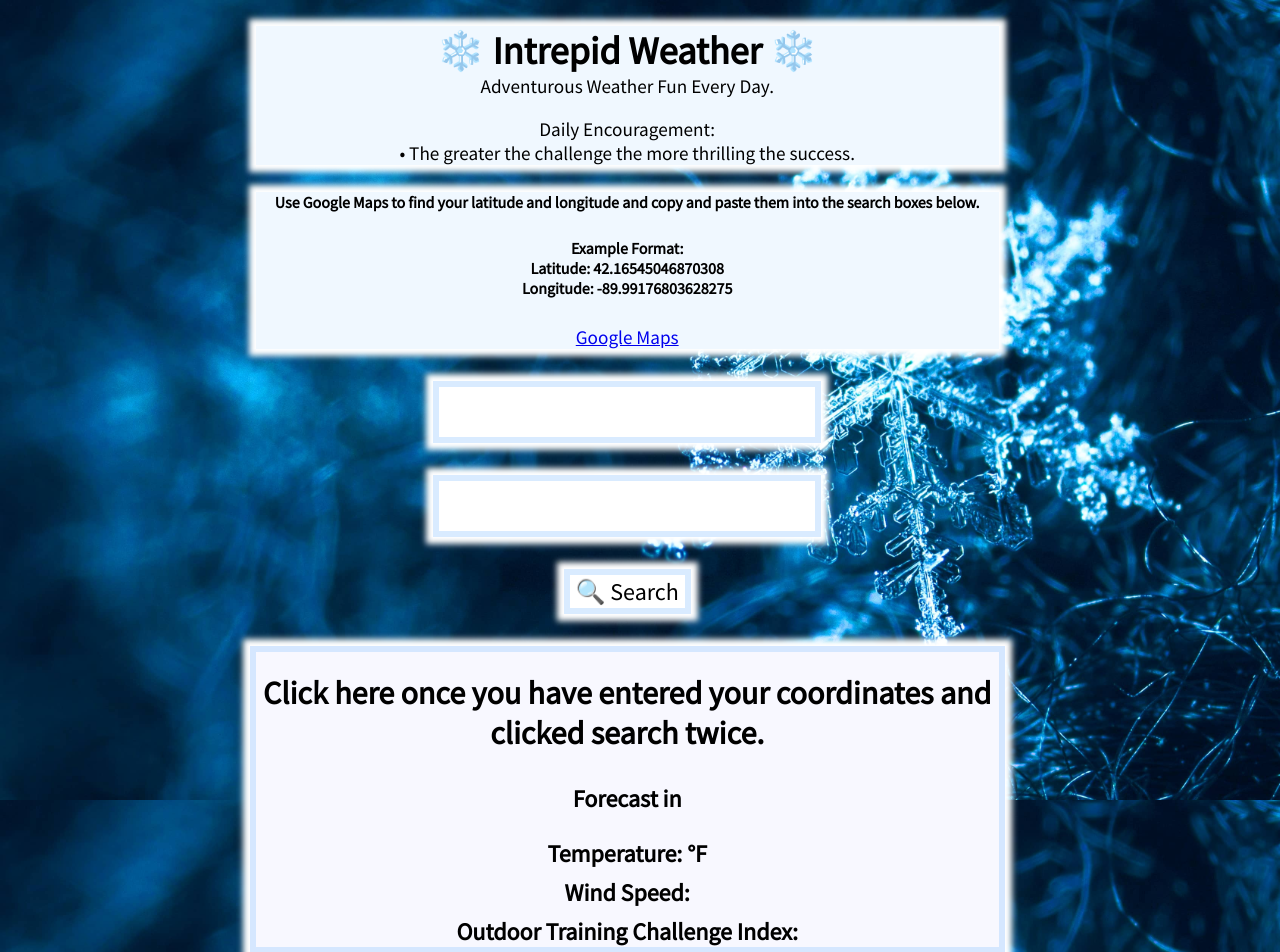
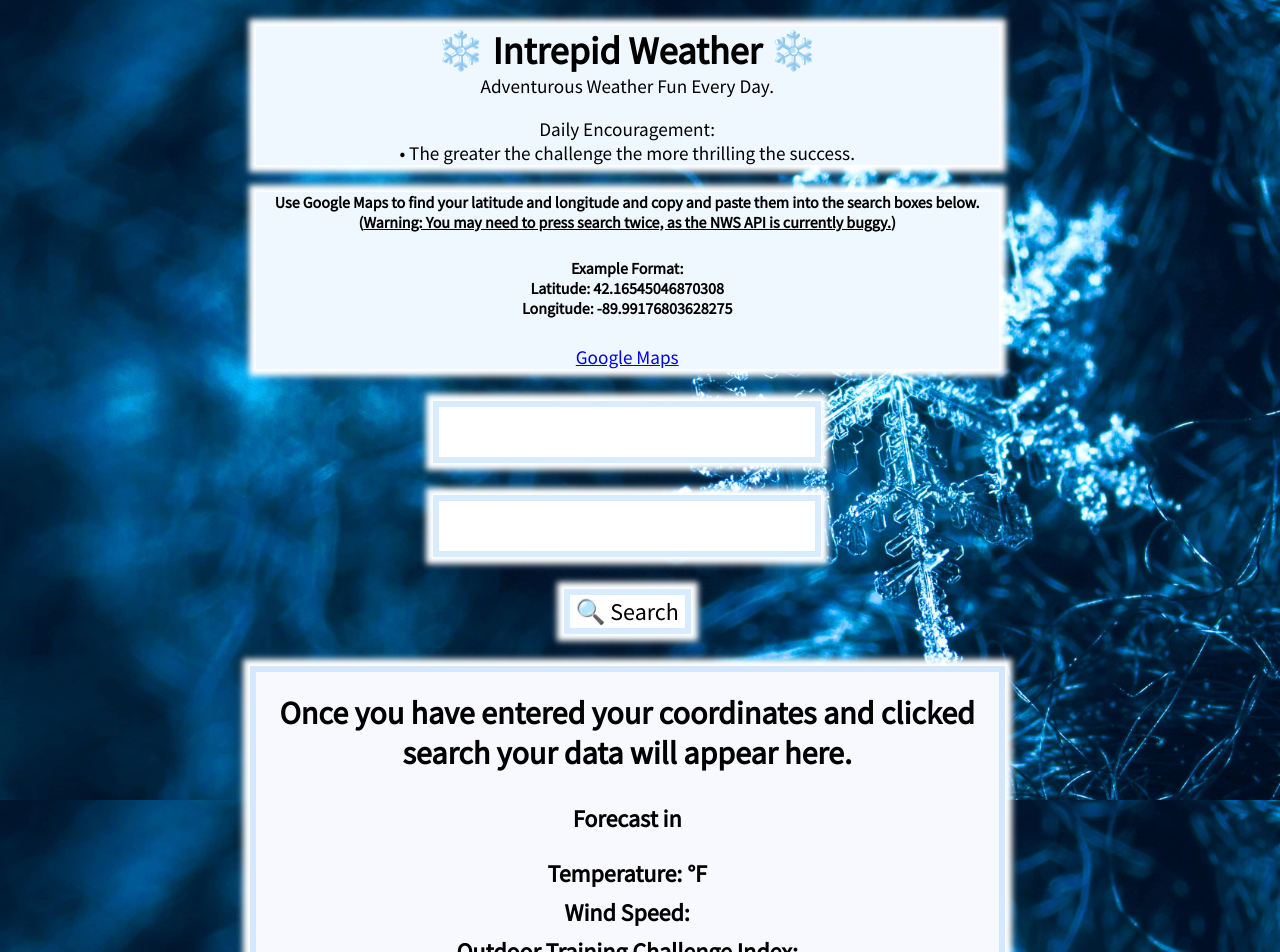
Before and after one commit to jonathanlangner/weatherit-app, a React (Create React App) app: page / in a window 1280 px wide. Shown: the top 952 px of the page. Built offline with nearby package versions, Linux system fonts and the light colour scheme.

Commit message:
Reduced Number of Clicks Required For Interface.
Reduced Number of Clicks Required For Interface.

```diff
--- a/src/components/Forecast.jsx
+++ /dev/null
@@ -1,93 +0,0 @@
-/*Makes a request from weather API and renders three day forecast.*/
-import {useState} from 'react';
-
-const Forecast = function(weatherData){
-
-    let [cityState, setCityState] = useState();
-    let [day, setDay] = useState();
-    let [detailedForecast, setDetailedForecast] = useState();
-    let [temperature, setTemperature] = useState();
-    let [windSpeed, setWindSpeed] = useState();
-    let [challengeIndex, setChallengeIndex] = useState();
-
-    const calculateChallengeFactor = function(temperature){
-      if(temperature <= -20){
-        return 10;
-      }
-      if(temperature <= -10){
-        return 9;
-      }
-      if(temperature <= 0){
-        return 8;
-      }
-      if(temperature <= 10){
-        return 7;
-      }
-      if(temperature <= 20){
-        return 6;
-      }
-      if(temperature <= 30){
-        return 5;
-      }
-      if(temperature <= 40){
-        return 4;
-      }
-      if(temperature <= 50){
-        return 3;
-      }
-      if(temperature <= 60){
-        return 3;
-      }
-      if(temperature <= 70){
-        return 5;
-      }
-      if(temperature <= 80){
-        return 7;
-      }
-      if(temperature <= 99){
-        return 9;
-      }
-      if(temperature >= 100){
-        return 10;
-      }
-
-    }
-
-    const handleData = function(){
-        const shortenCall = weatherData.weatherData.weatherData;
-        const finalCityStateValue = shortenCall.locationData.properties.city;
-        cityState = finalCityStateValue + ", " + shortenCall.locationData.properties.state;
-        setCityState(cityState);
-        let parseDate = (shortenCall.forecastData.properties.periods[0].startTime).slice(0, -15);
-        day = shortenCall.forecastData.properties.periods[0].name + " " + parseDate;
-        setDay(day);
-       detailedForecast = shortenCall.forecastData.properties.periods[0].detailedForecast;
-       setDetailedForecast(detailedForecast);
-       temperature = shortenCall.forecastData.properties.periods[0].temperature;
-       setTemperature(temperature);
-       let windDirection = shortenCall.forecastData.properties.periods[0].windDirection;
-       windSpeed = shortenCall.forecastData.properties.periods[0].windSpeed + " out of the " + windDirection;
-       setWindSpeed(windSpeed);
-       challengeIndex = calculateChallengeFactor(temperature) + " out of 10";
-       setChallengeIndex(challengeIndex);
-    }
-
-    return(
-        <div onClick={handleData}>
-            <div className="weather-forecast">
-            <h1>Click here once you have entered your coordinates and clicked search twice.</h1>
-                    <h2 className="forecast-element">Forecast in {cityState}</h2>
-                    <h4 className="forecast-element banner">{day} </h4>
-                    <h4 className="forecast-element"> {detailedForecast} </h4>
-                    <h4 className="forecast-element">Temperature: {temperature}°F </h4>
-                    <h4 className="forecast-element">Wind Speed: {windSpeed}</h4>
-                    <h4 className="forecast-element">Outdoor Training Challenge Index: {challengeIndex}</h4>
-            </div>
-        </div>
-
-    );
-
-}
-
-
-export {Forecast};
--- a/src/components/Search.jsx
+++ b/src/components/Search.jsx
@@ -1,5 +1,4 @@
 import React, {useState } from 'react';
-import { Forecast } from './Forecast';
 
 let output = 0;
 let temp = 0;
@@ -8,40 +7,74 @@ let jsonCords = 0;
 let finData = 0;
 let dataCopy = 0;
 let locationData;
+let reclickVal = false;
 
+const updateData = function(){};
+const handleSubmit = async function(event){};
 /*Has the initial site layout with search bar.*/
 const getLatLong = async function(){
   try{
     const response = await fetch(`https://api.weather.gov/points/${output}`);
     jsonCords = await response.json();
-    getForecast();
+    console.log(jsonCords);
+  }catch(error){
+    console.log("error", error);
+  }try{
+    const response = await fetch(`https://api.weather.gov/points/${output}`);
+    jsonCords = await response.json();
+    await getForecast();
     locationData = jsonCords.properties.relativeLocation;
   }catch(error){
     console.log("error", error);
   }
 }
 const getForecast = async function(){
-  try{
+ try{
     temp = await fetch(jsonCords.properties.forecast);
     finData = await temp.json();
     dataCopy = finData;
+  }
+  catch(error){
+    console.log("error", error);
+    try{
+      temp = await fetch(jsonCords.properties.forecast);
+      finData = await temp.json();
+      dataCopy = finData;
+    }catch{
 
-  }catch(error){
-    console.log("error", error);
+    }console.log("error", error);
   }
 }
 
 const Search = function(){
   let [forecastData, setData] = useState(finData);
   const [inputs, setInputs] = useState({});
+  const inputElement = React.useRef(null);
 
+  let [cityState, setCityState] = useState();
+  let [day, setDay] = useState();
+  let [detailedForecast, setDetailedForecast] = useState();
+  let [temperature, setTemperature] = useState();
+  let [windSpeed, setWindSpeed] = useState();
+  let [challengeIndex, setChallengeIndex] = useState();
 
   const handleChange = event => {
     const name = event.target.name;
     const value = event.target.value;
     setInputs(values => ({...values, [name]: value}))
   };
-  const updateData = function(){
+
+  const updateOutput = function(){
+    let latitude = parseFloat(inputs.latitude).toFixed(4);
+    let longitude = parseFloat(inputs.longitude).toFixed(4);
+    output = `${latitude},${longitude}`;
+  }
+
+  const handleSubmit = async function(event){
+    event.preventDefault();
+    let latitude = parseFloat(inputs.latitude).toFixed(4);
+    let longitude = parseFloat(inputs.longitude).toFixed(4);
+    output = `${latitude},${longitude}`;
     forecastData = finData;
     weatherData = {
       forecastData,
@@ -49,30 +82,106 @@ const Search = function(){
     setData(weatherData);
   };
 
-  const handleSubmit = async function(event){
-    event.preventDefault();
-    let latitude = parseFloat(inputs.latitude).toFixed(4);
-    let longitude = parseFloat(inputs.longitude).toFixed(4);
-    output = `${latitude},${longitude}`;
+  const updateData = function(e){
     getLatLong();
+    forecastData = finData;
+    weatherData = {
+      forecastData,
+      locationData};
+    setData(weatherData);
   };
+
+
+  const calculateChallengeFactor = function(temperature){
+    if(temperature <= -20){
+      return 10;
+    }
+    if(temperature <= -10){
+      return 9;
+    }
+    if(temperature <= 0){
+      return 8;
+    }
+    if(temperature <= 10){
+      return 7;
+    }
+    if(temperature <= 20){
+      return 6;
+    }
+    if(temperature <= 30){
+      return 5;
+    }
+    if(temperature <= 40){
+      return 4;
+    }
+    if(temperature <= 50){
+      return 3;
+    }
+    if(temperature <= 60){
+      return 3;
+    }
+    if(temperature <= 70){
+      return 5;
+    }
+    if(temperature <= 80){
+      return 7;
+    }
+    if(temperature <= 99){
+      return 9;
+    }
+    if(temperature >= 100){
+      return 10;
+    }
+
+  }
+
+  const handleData = function(){
+    updateData();
+    if(reclickVal !== false && weatherData.locationData.properties.city !== undefined){
+        const shortenCall = weatherData;
+        const finalCityStateValue = shortenCall.locationData.properties.city;
+        cityState = finalCityStateValue + ", " + shortenCall.locationData.properties.state;
+        setCityState(cityState);
+        let parseDate = (shortenCall.forecastData.properties.periods[0].startTime).slice(0, -15);
+        day = shortenCall.forecastData.properties.periods[0].name + " " + parseDate;
+        setDay(day);
+      detailedForecast = shortenCall.forecastData.properties.periods[0].detailedForecast;
+      setDetailedForecast(detailedForecast);
+      temperature = shortenCall.forecastData.properties.periods[0].temperature;
+      setTemperature(temperature);
+      let windDirection = shortenCall.forecastData.properties.periods[0].windDirection;
+      windSpeed = shortenCall.forecastData.properties.periods[0].windSpeed + " out of the " + windDirection;
+      setWindSpeed(windSpeed);
+      challengeIndex = calculateChallengeFactor(temperature) + " out of 10";
+      setChallengeIndex(challengeIndex);
+    }
+    reclickVal = true;
+}
 
     return(
         <div>
             <div className="page-title-div">
-              <h5>Use Google Maps to find your latitude and longitude and copy and paste them into the search boxes below.</h5>
+              <h5>Use Google Maps to find your latitude and longitude and copy and paste them into the search boxes below. <br></br>(<u>Warning: You may need to press search twice, as the NWS API is currently buggy.</u>)</h5>
               <h5>Example Format: <br></br>Latitude: 42.16545046870308 <br></br>Longitude: -89.99176803628275 </h5>
-              <a href="https://goo.gl/maps/GvMNeYEaTvWgcCXx7" title="Google Maps">Google Maps</a>
+              <a href="https://www.google.com/maps/" title="Google Maps">Google Maps</a>
             </div>
-            <form onSubmit={handleSubmit}>
-                <input type="string" name="latitude" value={inputs.latitude || ""} onChange={handleChange} className="search-text-box" title="Enter the Latitude."
+            <form onSubmit={event => {handleSubmit(event); handleData();}} onFocus={updateOutput}>
+                <input type="string" name="latitude" value={inputs.latitude || ""}  onChange={handleChange} className="search-text-box" title="Enter the Latitude."
                 />
                <input type="string" name="longitude" value={inputs.longitude || ""} onChange={handleChange} className="search-text-box" title="Enter the Longitude"
                 />
-                <input type="submit" value="🔍 Search" id="search-btn" title="Search" onClick={() => updateData()} />
+                <button type="submit" id="search-btn" title="Search" onTouchStart={event =>{updateOutput(); updateData(event); handleData(event);}}>🔍 Search </button>
+                <div className="weather-forecast" onSubmit={handleData}>
+                      <h1>Once you have entered your coordinates and clicked search your data will appear here.</h1>
+                      <h2 className="forecast-element">Forecast in {cityState}</h2>
+                      <h4 className="forecast-element banner">{day} </h4>
+                      <h4 className="forecast-element"> {detailedForecast} </h4>
+                      <h4 className="forecast-element">Temperature: {temperature}°F </h4>
+                      <h4 className="forecast-element">Wind Speed: {windSpeed}</h4>
+                      <h4 className="forecast-element">Outdoor Training Challenge Index: {challengeIndex}</h4>
+                </div>
+            </form>
 
-            </form>
-            <Forecast weatherData={{weatherData}} onSubmit={updateData}></Forecast>
       </div>
     );
 }
```
